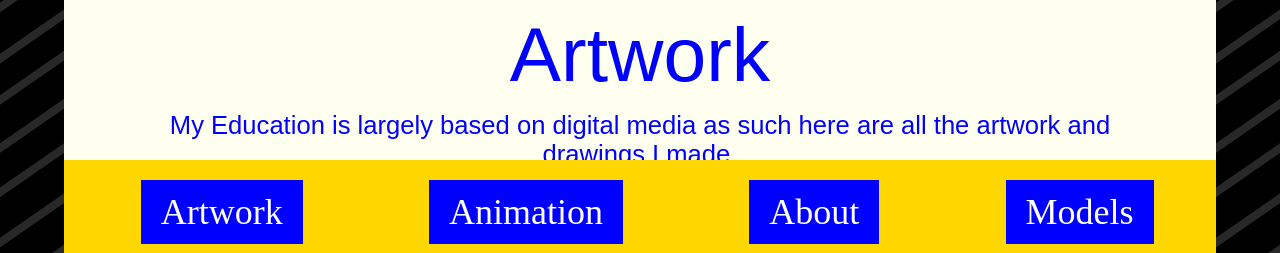
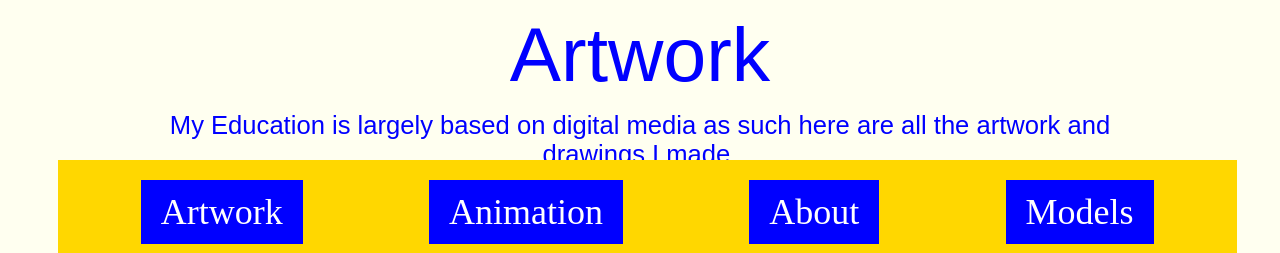
Before and after one commit to seanroge/seanroge.github.io, a plain HTML site: page artwork.html in a window 1280 px wide. Shown: the top 253 px of the page. Drawn offline with Linux system fonts and the light colour scheme.

Commit message:
Temp Removal

```diff
--- a/artwork.html
+++ b/artwork.html
@@ -2,38 +2,6 @@
 <html>
 <head>
 <style>
-/* General and Structural Styling */
-.horizontal, .vertical {
-  width: 5%;
-  height: 100%;
-  position: fixed;
-  z-index: 9999;
-  background-image: url('Images/Simple Design alt.png'); /* Path to your image file */
-  background-size: cover; /* Cover the entire area of the bar */
-  background-repeat: no-repeat; /* Do not repeat the image */
-  background-position: center; /* Center the image in the element */
-}
-
-.horizontal {
-  top: 0;
-  left: 0;
-  right: 0; /* Stretch the horizontal bar across the top */
-  height: 5%; /* Define a height for the horizontal bar */
-}
-
-.vertical {
-  top: 0;
-  bottom: 0; /* Stretch the vertical bar from top to bottom */
-  width: 5%; /* Define the width for consistency */
-}
-
-.vertical.left {
-  left: 0; /* Position the left bar correctly */
-}
-
-.vertical.right {
-  right: 0; /* Keep right bar as is */
-}
 
 /* Styling for the gold bar section */
 .gold-bar {
@@ -45,7 +13,7 @@
   position: absolute;
   top: 27.5%; /* Adjusted to eliminate any gap */
   left: 5%; /* Consistent with the hyperlinks-bar */
-  right: 5%; /* Consistent with the hyperlinks-bar */
+  right: 1%; /* Consistent with the hyperlinks-bar */
   z-index: 9997; /* Ensure it does not overlap the hyperlinks-bar inappropriately */
   display: grid;
   grid-template-columns: repeat(auto-fill, minmax(200px, 1fr)); /* Responsive grid setup */
```
Also changed, not shown: models.html (+0 -4 lines).
